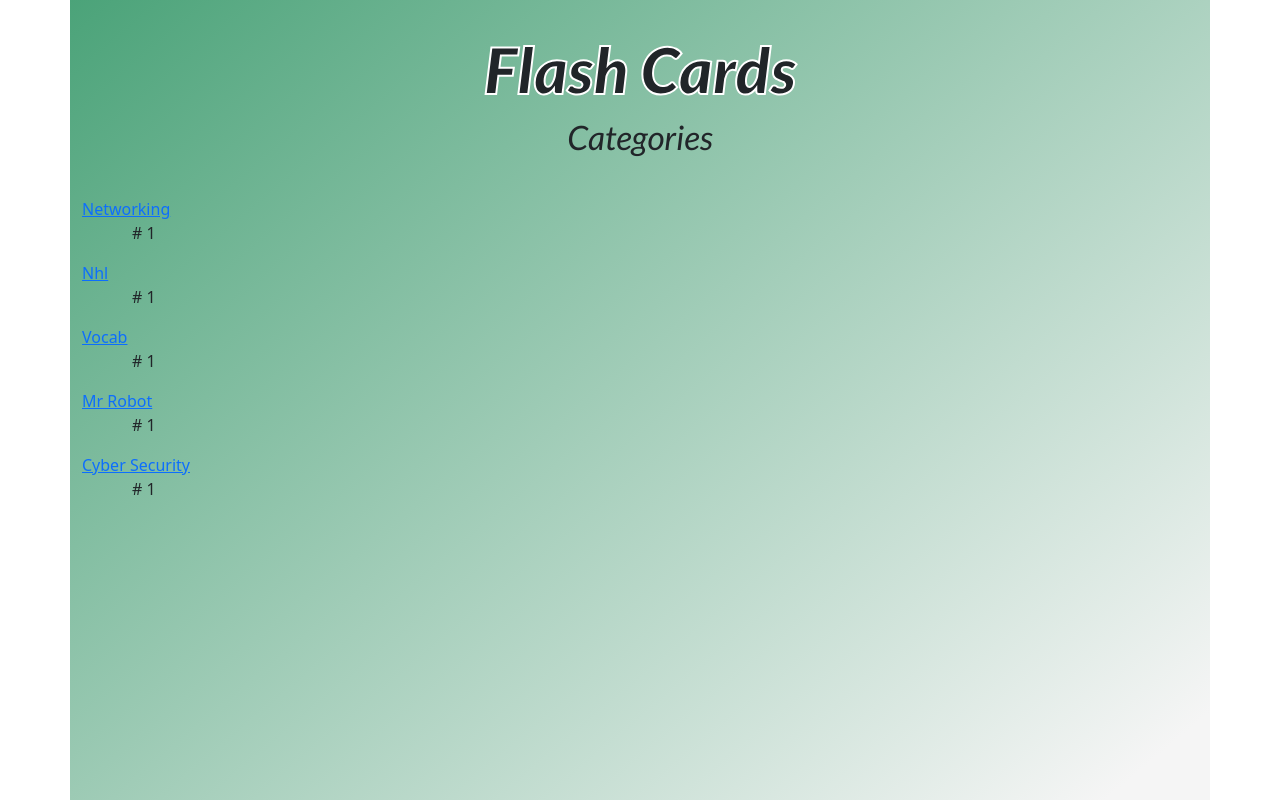
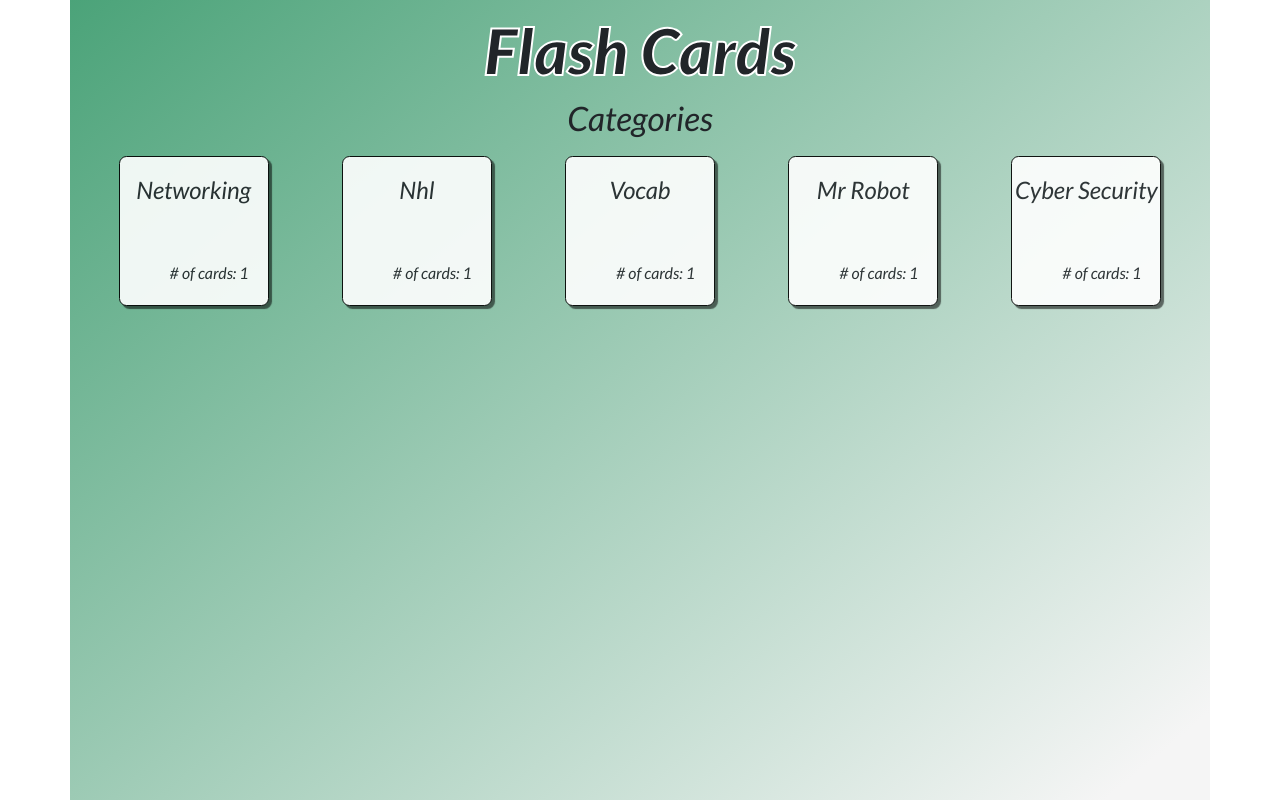
Before and after one commit to cybergoose13/flashcards, a Django app: page /categories in a window 1280 px wide. Run offline with Django 3.2, Linux system fonts and the light colour scheme; data comes from the database, SQL or seed files in the repository; both versions use the stored data as it was after the commit.

Commit message:
better categories

```diff
--- a/flashcard_app/static/css/categories.css
+++ b/flashcard_app/static/css/categories.css
@@ -1,28 +1,66 @@
 @import url("https://fonts.googleapis.com/css2?family=Lato:ital,wght@1,300;1,400;1,900&display=swap");
-* {
-  overflow: hidden;
-}
-
 html body {
   margin: 0 auto;
   padding: 0;
 }
 
 .container {
+  padding-top: 0.8em;
   width: 100vw;
   height: 100vh;
-  background: #ffffff;
+  background: smokewhite;
   background: linear-gradient(320deg, whitesmoke 5%, #4ba379 100%);
 }
 
 .header {
-  margin: 2em auto;
+  margin: 0 auto;
   text-align: center;
+  height: fit-content;
 }
 
 .header > h1:not(#title) {
   font-family: "Lato", "sans-serif";
   font-size: 2.1em;
+}
+
+.cat-container {
+  text-align: center;
+  display: flex;
+  flex-wrap: wrap;
+  justify-content: center;
+  height: fit-content;
+}
+
+.cat-container > h1 {
+  font-size: 2.5em;
+  top: 50%;
+  transform: translateY(-50%);
+}
+
+.cat-card {
+  display: grid;
+  grid-auto-rows: 70% 30%;
+  margin: 10px auto;
+  background: white;
+  opacity: 0.9;
+  text-align: center;
+  border-radius: 5%;
+  border: solid black 1px;
+  box-shadow: 3px 3px 1px rgba(0, 0, 0, 0.6);
+  height: 150px;
+  flex: 1 1 150px;
+  flex: 0 1 150px;
+}
+
+.cat-card > h4 {
+  margin: 0.8em auto;
+  font-family: "Lato", "sans-serif";
+}
+
+.cat-card > p {
+  margin: 0 auto;
+  font-family: "Lato", "sans-serif";
+  text-align: start;
 }
 
 #title {
--- a/flashcard_app/static/css/categories.sass
+++ b/flashcard_app/static/css/categories.sass
@@ -1,28 +1,78 @@
 @import url('https://fonts.googleapis.com/css2?family=Lato:ital,wght@1,300;1,400;1,900&display=swap')
 
-*
-    overflow: hidden
+// *
+//     overflow: hidden
 
 html body
     margin: 0 auto
     padding: 0
 
+// h1
+//     height: 25%
+
 .container
+    padding-top: .8em
     width: 100vw
     height: 100vh
-    background: #ffffff
+    background: smokewhite
     background: linear-gradient(320deg, rgba(whitesmoke, 1) 5%, rgba(75,163,121,1) 100%)
 
 .header
-    margin: 2em auto
+    margin: 0 auto
     text-align: center
+    height: fit-content
 
 .header > h1:not(#title)
     font-family: 'Lato', 'sans-serif'
     font-size: 2.1em
+
+.cat-container
+    text-align: center
+    display: flex
+    flex-wrap: wrap
+    justify-content: center
+    height: fit-content
+
+.cat-container > h1
+    font-size: 2.5em
+    // color: #fff
+    // -webkit-animation: glow 1s ease-in-out infinite alternate
+    // -moz-animation: glow 1s ease-in-out infinite alternate
+    // animation: glow 1s ease-in-out infinite alternate
+    top: 50%
+    transform: translateY(-50%)
+
+.cat-card
+    display: grid
+    grid-auto-rows: 70% 30%
+    margin: 10px auto
+    background: white
+    opacity: .9
+    text-align: center
+    border-radius: 5%
+    border: solid black 1px
+    box-shadow: 3px 3px 1px rgba(0, 0, 0, .6)
+    height: 150px
+    flex: 1 1 150px
+    flex: 0 1 150px
+
+.cat-card > h4
+    margin: .8em auto
+    font-family: 'Lato', 'sans-serif'
+
+.cat-card > p
+    margin: 0 auto
+    font-family: 'Lato', 'sans-serif'
+    text-align: start
 
 #title
     font-family: 'Lato', 'sans-serif'
     font-weight: 900
     -webkit-text-stroke: white 2px
     font-size: 4em
+
+// @keyframes glow
+//     0%
+//         text-shadow: 0 0 5px #fff, 0 0 10px #fff, 0 0 15px #e60073, 0 0 20px #e60073, 0 0 25px #e60073, 0 0 30px #e60073, 0 0 35px #e60073
+//     100%
+//         text-shadow: 0 0 10px #fff, 0 0 15px #ff4da6, 0 0 20px #ff4da6, 0 0 25px #ff4da6, 0 0 30px #ff4da6, 0 0 35px #ff4da6, 0 0 40px #ff4da6
--- a/flashcard_app/templates/categories.html
+++ b/flashcard_app/templates/categories.html
@@ -16,13 +16,16 @@
             <h1 id="title">Flash Cards</h1>
             <h1>Categories</h1>
         </div>
-        <div>
+        <div class="cat-container">
             {% if cards == null %}
-            <h1>Nothing available</h1>
+            <h1 class="m-4">Nothing available</h1>
             {% else %}
             {% for cat, v in card_dict.items %}
-            <a href="card/{{cat}}">{{cat|title}}</a>
-            <p style="margin-left:50px;"># {{v}}</p>
+            <div class="cat-card">
+                {% comment %} <a href="card/{{cat}}">{{cat|title}}</a> {% endcomment %}
+                <h4>{{cat|title}}</h4>
+                <p style="margin-left:50px;"># of cards: {{v}}</p>
+            </div>
             {% endfor %}
             {% endif %}
         </div>
```
Also changed, not shown: db.sqlite3, 1 other file.
